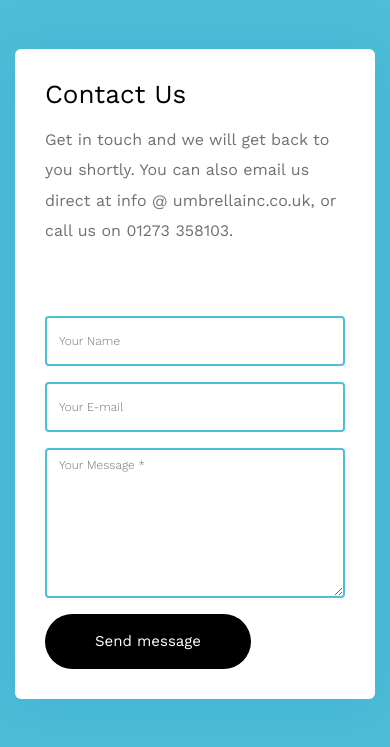
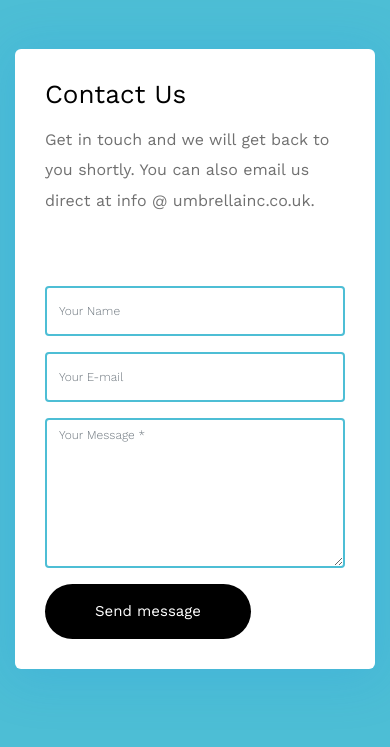
Before and after one commit to RichGreen/UmbrellaWeb, a plain HTML site: page index.htm in a window 390 px wide. Shown: the part 6180-6927 px from the top of the page. Drawn offline with nearby package versions, Linux system fonts and the light colour scheme.

Commit message:
Removing phone number

```diff
--- a/index.htm
+++ b/index.htm
@@ -291,7 +291,7 @@
                                 <p>
                                     Get in touch and we will get back to you shortly. You can also email us direct at info<!--#-->
                                     @<!--#-->
-                                    umbrellainc.co.uk, or call us on 01273 358103.
+                                    umbrellainc.co.uk.
                                 </p>
                             </div>
                         </div>
```
